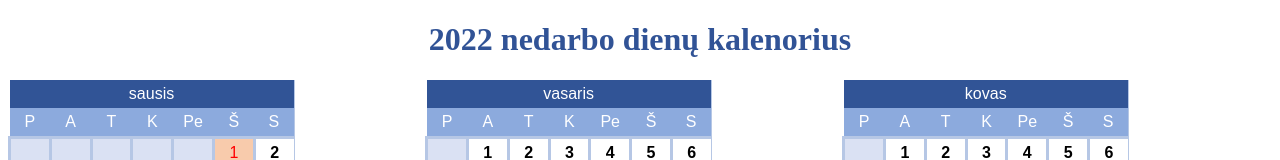
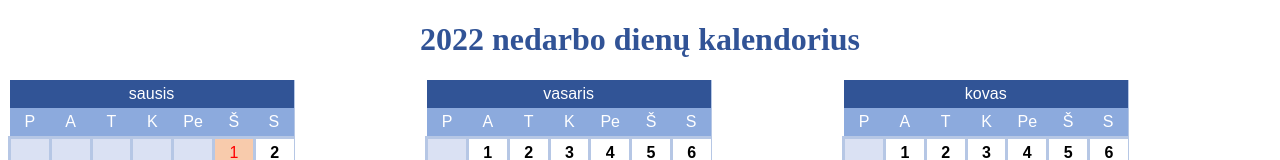
Before and after one commit to ArnoldasTumenas/Kalendorius, a plain HTML site: page index.html in a window 1280 px wide. Shown: the top 160 px of the page. Drawn offline with Linux system fonts and the light colour scheme.

Commit message:
spell check

```diff
--- a/index.html
+++ b/index.html
@@ -59,7 +59,7 @@
     </style>
 </head>
 <body>
-    <h1 style="color: #315396; text-align: center;" ><b>2022 nedarbo dienų kalenorius</b></h1>
+    <h1 style="color: #315396; text-align: center;" ><b>2022 nedarbo dienų kalendorius</b></h1>
     <div class="stulpelis">
         <table>
             <tbody>
```
